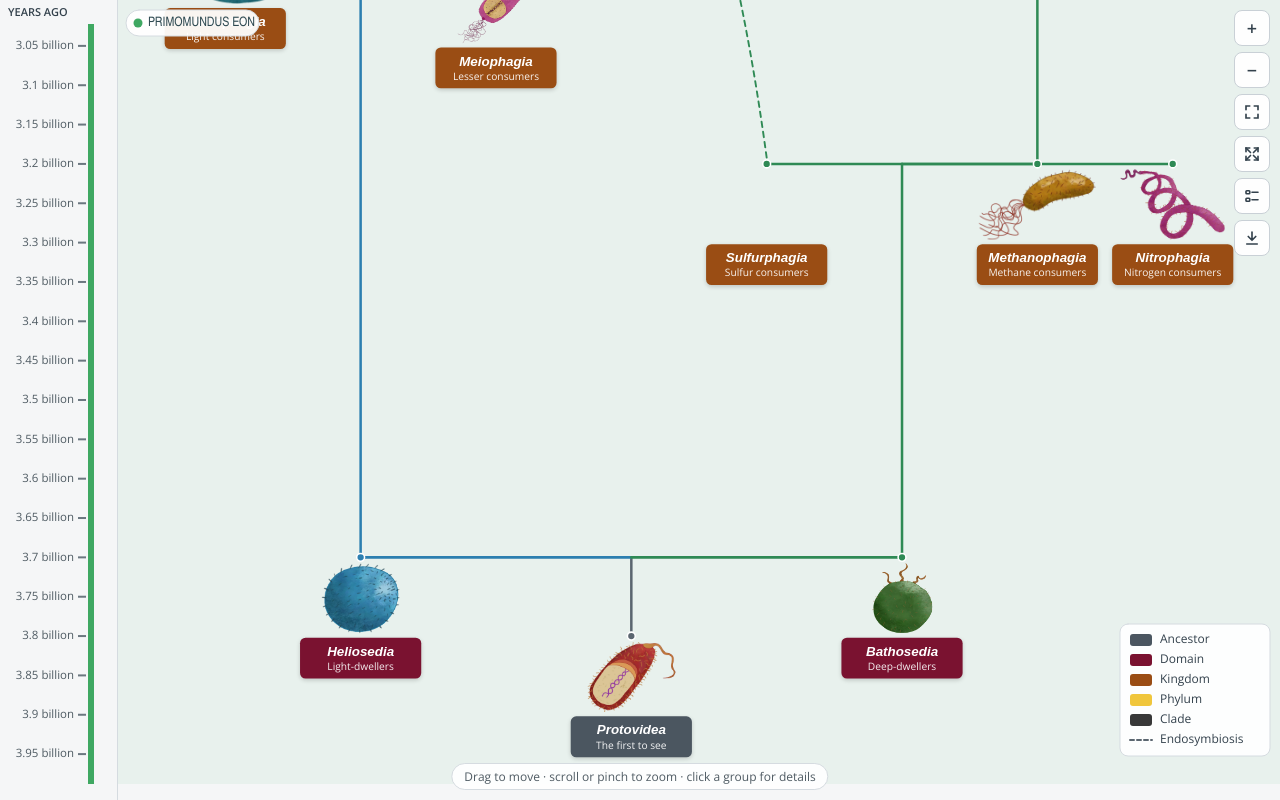
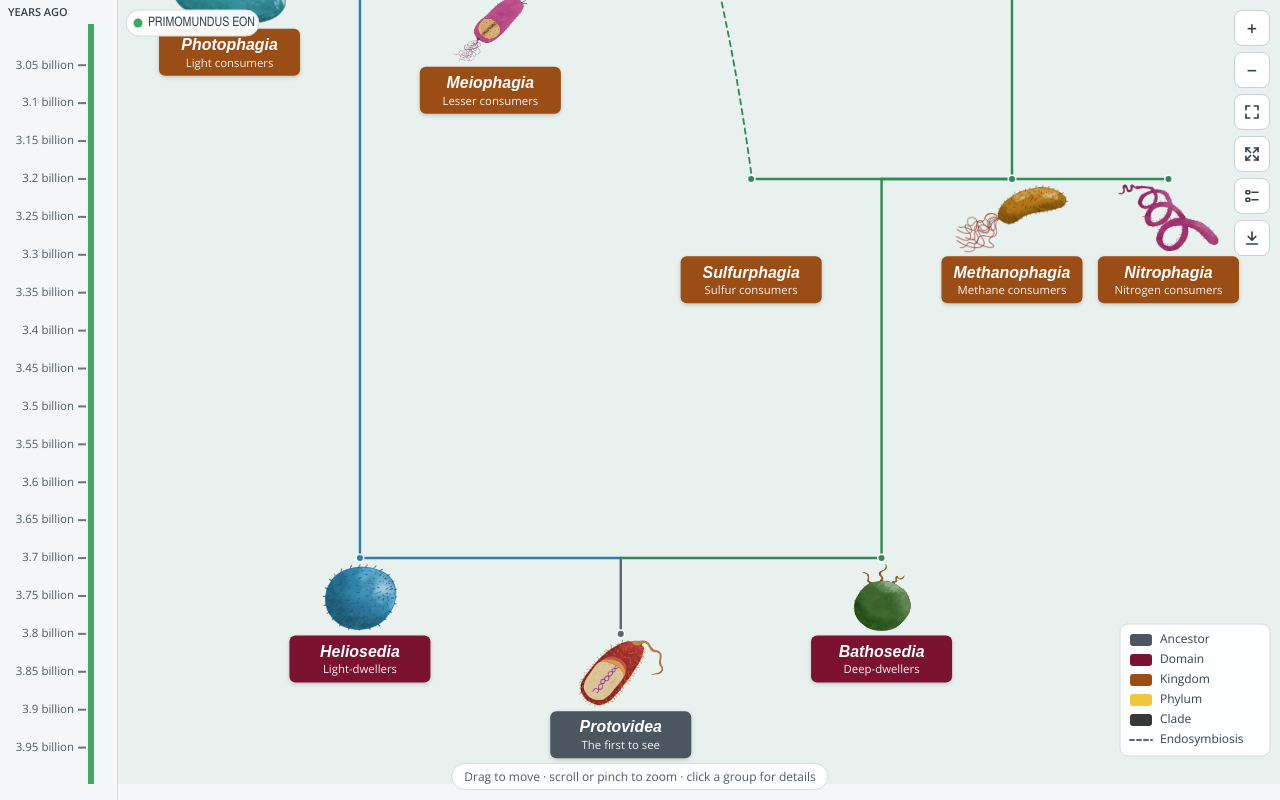
Before and after one commit to project-azur-speculative-evolution/azur-tree, a plain HTML site: page index.html in a window 1280 px wide. Drawn offline with nearby package versions, Linux system fonts and the light colour scheme.

Commit message:
Larger name boxes and text, same layout
Co-Authored-By: Claude Opus 5.5 <noreply@anthropic.com>
Claude-Session: https://claude.ai/code/session_01PhW8My1uVxPtPXTpaskk5k

```diff
--- a/index.html
+++ b/index.html
@@ -104,7 +104,7 @@ const GROUPS = [
     link: SITE + "encyclopedia/bathosedia" },
   { name: "Methanophagia", rank: "Kingdom", domain: "Bathosedia", meaning: "Methane consumers", start: 3200, parent: "Bathosedia", side: "right", col: 6,
     species: "Methanarcha simplex", link: SITE + "encyclopedia/bathosedia" },
-  { name: "Nitrophagia",   rank: "Kingdom", domain: "Bathosedia", meaning: "Nitrogen consumers", start: 3200, parent: "Bathosedia", side: "right", col: 7,
+  { name: "Nitrophagia",   rank: "Kingdom", domain: "Bathosedia", meaning: "Nitrogen consumers", start: 3200, parent: "Bathosedia", side: "right", col: 7.2,
     species: "Nitrophyx minor", link: SITE + "encyclopedia/bathosedia" },
 
   { name: "Omnisedia",     rank: "Domain",  domain: "Omnisedia", meaning: "All-dwellers", start: 2500, parent: "Meiophagia", side: "right", col: 2,
@@ -112,7 +112,7 @@ const GROUPS = [
     species: "Megalocyta vorax", note: "A large Meiophagian swallowed a Sulfurphagian that survived inside it.", link: SITE + "encyclopedia/omnisedia" },
   { name: "Xenotheria",    rank: "Kingdom", domain: "Omnisedia", meaning: "Alien beasts", start: 2300, parent: "Omnisedia", side: "right", col: 3,
     species: "Vorocyta coccinea", link: SITE + "encyclopedia/omnisedia" },
-  { name: "Minovenatoria", rank: "Phylum",  domain: "Omnisedia", meaning: "Small hunters", start: 2200, parent: "Xenotheria", side: "right", col: 4,
+  { name: "Minovenatoria", rank: "Phylum",  domain: "Omnisedia", meaning: "Small hunters", start: 2200, parent: "Xenotheria", side: "right", col: 4.2,
     species: "Amorphothera velox", link: SITE + "encyclopedia/omnisedia" },
   { name: "Cyanostromia",  rank: "Kingdom", domain: "Omnisedia", meaning: "Blue mats", start: 2000, parent: "Omnisedia", side: "left", col: 2,
     partner: "Photophagia", partnerLabel: "Photophagia-Omnisedia endosymbiosis",
@@ -163,7 +163,7 @@ const ICE_AGES = [
 const ICE_COLOR = "#b5e4f5", ICE_EDGE = "#5aa9c8";
 const BG = "#f5f6f7";
 
-const COL_W = 172, PAD_X = 30, DOT_R = 5, GAP = 7, IMG_W = 150, IMG_H = 90, BOX_W = 154, BOX_H = 52;
+let COL_W = 172; const PAD_X = 40, DOT_R = 5, GAP = 7, IMG_W = 150, IMG_H = 90, BOX_W = 186, BOX_H = 62;
 const BLOCK_H = GAP + IMG_H + 5 + BOX_H;
 const FONT = '"Open Sans", Arial, sans-serif', HEAD = 'Oswald, "Arial Narrow", Arial, sans-serif';
 
@@ -185,7 +185,7 @@ function place(n) {
   const right = n.kids.filter(k => k.side !== "left");
   left.forEach(place); n.col = nextCol++; right.forEach(place);
 }
-if (!fullTree) nodes.filter(n => !n.par).forEach(place);
+if (!fullTree) { COL_W = BOX_W + 26; nodes.filter(n => !n.par).forEach(place); }
 const nCols = Math.max(...nodes.map(n => n.col)) + 1;
 nodes.forEach(n => {
   n.x = PAD_X + n.col * COL_W + COL_W / 2;
@@ -347,10 +347,10 @@ function render(c, v) {
     }
     const st = RANK_STYLE[n.rank] || RANK_STYLE.Clade, by = iy + IMG_H + 5, bx = n.x - BOX_W / 2;
     c.save(); c.shadowColor = "rgba(0,0,0,0.18)"; c.shadowBlur = 6 * dpr * Math.min(1, zoom); c.shadowOffsetY = 2 * dpr * Math.min(1, zoom);
-    c.fillStyle = st.fill; roundRect(c, bx, by, BOX_W, BOX_H, 7); c.fill(); c.restore();
+    c.fillStyle = st.fill; roundRect(c, bx, by, BOX_W, BOX_H, 8); c.fill(); c.restore();
     c.fillStyle = st.text; c.textAlign = "center"; c.textBaseline = "alphabetic";
-    fitText(c, n.name, BOX_W - 14, 17, 700, "italic"); c.fillText(n.name, n.x, by + 23);
-    fitText(c, n.meaning, BOX_W - 14, 13, 400, ""); c.globalAlpha = 0.92; c.fillText(n.meaning, n.x, by + 41); c.globalAlpha = 1;
+    fitText(c, n.name, BOX_W - 16, 21, 700, "italic"); c.fillText(n.name, n.x, by + 28);
+    fitText(c, n.meaning, BOX_W - 16, 15, 400, ""); c.globalAlpha = 0.92; c.fillText(n.meaning, n.x, by + 50); c.globalAlpha = 1;
     n.hit = { x0: Math.min(bx, n.x - IMG_W / 2), x1: Math.max(bx + BOX_W, n.x + IMG_W / 2), y0: y - DOT_R - 2, y1: by + BOX_H };
   });
 
```
